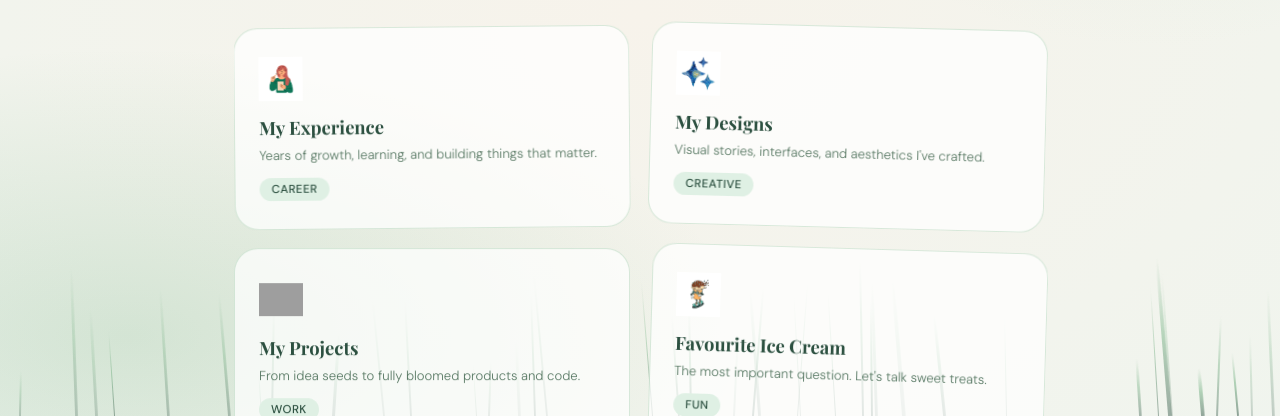
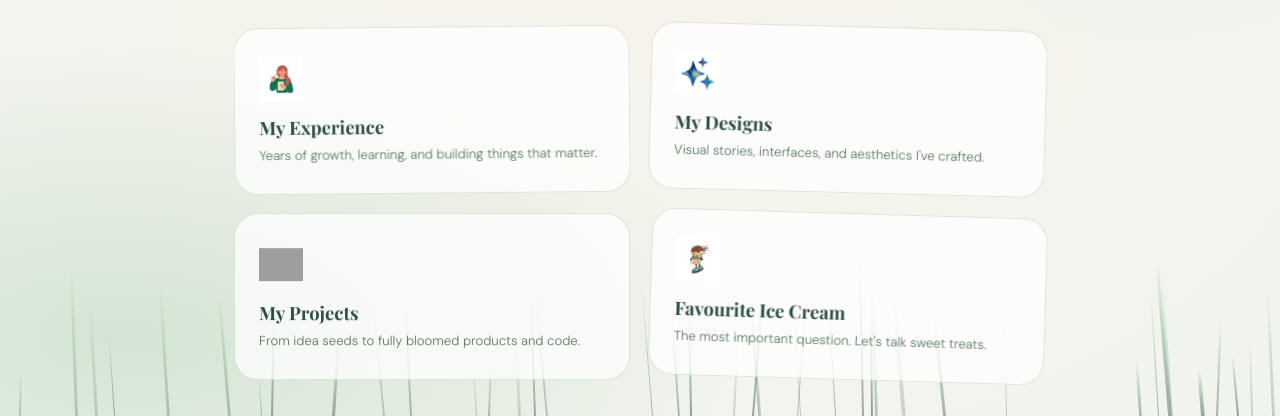
Before and after one commit to Aimee251/personal_project, a website: page index.html in a window 1280 px wide. Shown: the part 384-800 px from the top of the page. Drawn offline with nearby package versions, Linux system fonts and the light colour scheme; grey boxes are pictures that could not be loaded; a web font is replaced by a local one.

Commit message:
Remove card tag labels

```diff
--- a/index.html
+++ b/index.html
@@ -41,25 +41,21 @@
         <img src="images/icon1.png" alt="Experience" class="card-icon">
         <div class="card-title">My Experience</div>
         <div class="card-desc">Years of growth, learning, and building things that matter.</div>
-        <span class="card-tag">Career</span>
       </a>
       <a class="card" href="designs.html" style="--float-dur:5s; --float-delay:0.4s; --rotate-base:1deg">
         <img src="images/icon2.png" alt="Designs" class="card-icon">
         <div class="card-title">My Designs</div>
         <div class="card-desc">Visual stories, interfaces, and aesthetics I've crafted.</div>
-        <span class="card-tag">Creative</span>
       </a>
       <a class="card" href="projects.html" style="--float-dur:4.6s; --float-delay:0.8s; --rotate-base:-0.5deg">
         <img src="images/icon3.png" alt="Projects" class="card-icon">
         <div class="card-title">My Projects</div>
         <div class="card-desc">From idea seeds to fully bloomed products and code.</div>
-        <span class="card-tag">Work</span>
       </a>
       <a class="card" href="icecream.html" style="--float-dur:3.8s; --float-delay:1.2s; --rotate-base:1.2deg">
         <img src="images/icon4.png" alt="Favourite Ice Cream" class="card-icon">
         <div class="card-title">Favourite Ice Cream</div>
         <div class="card-desc">The most important question. Let's talk sweet treats.</div>
-        <span class="card-tag">Fun</span>
       </a>
     </div>
 
```
